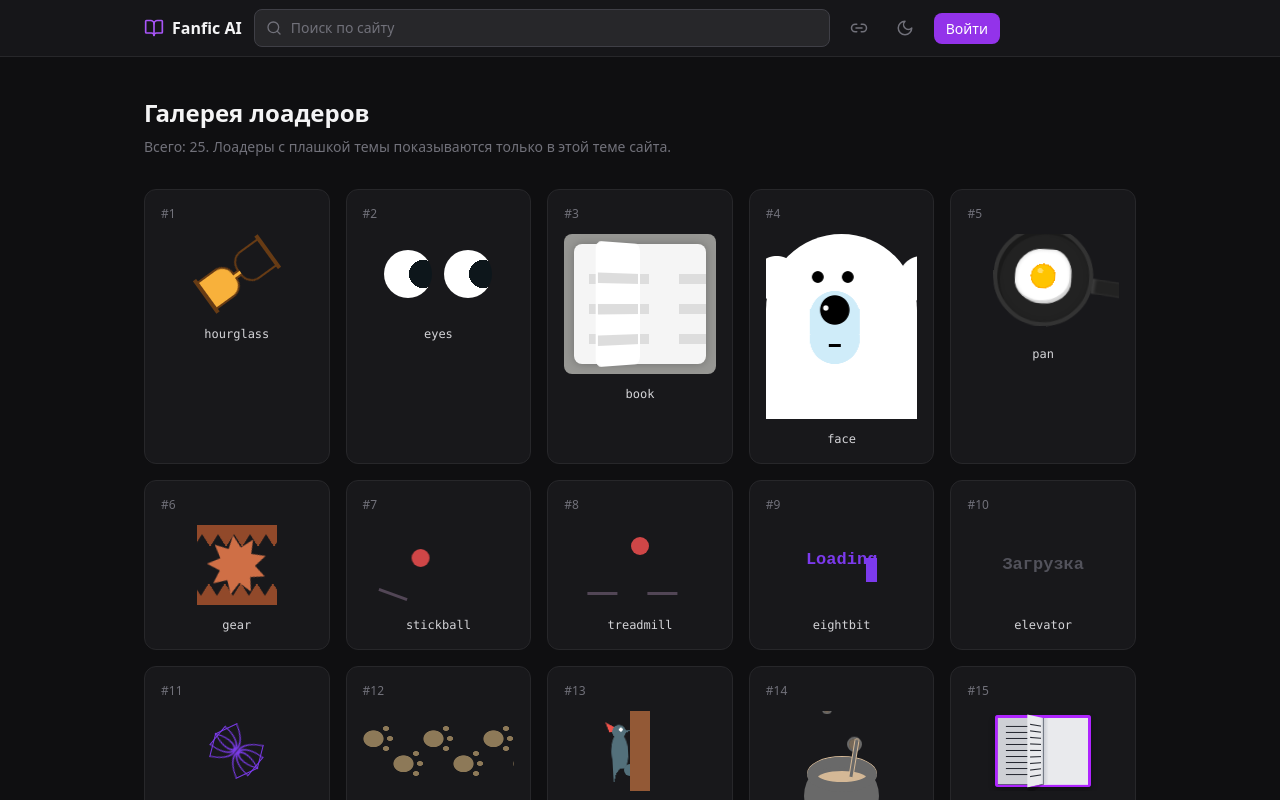
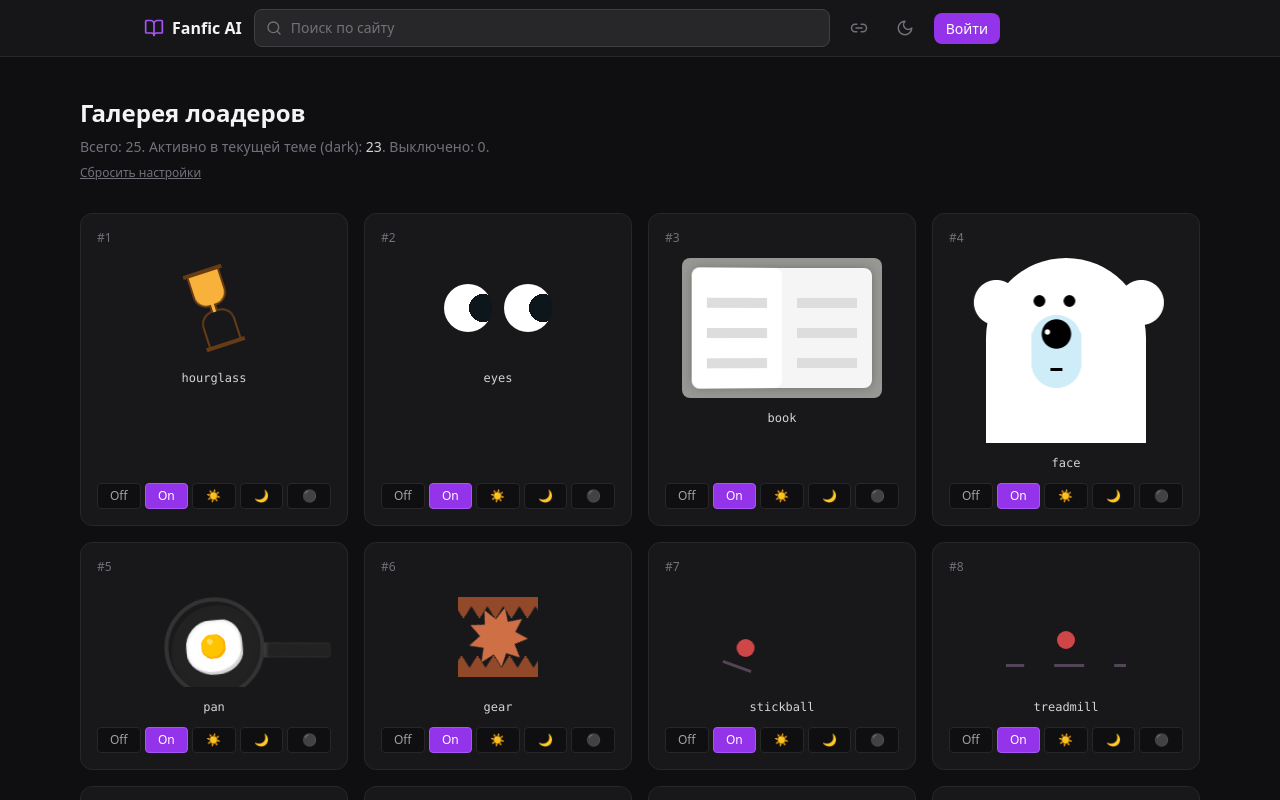
Before and after one commit to XelioX20/fanfic-ai-platform, a Next.js app: page /loaders in a window 1280 px wide. Shown: the top 800 px of the page. Built offline with nearby package versions, Linux system fonts and the light colour scheme.

Commit message:
feat: per-loader admin toggle on /loaders — off/all/light/dark/amoled, persisted, honored by random picker

```diff
--- a/src/app/loaders/page.tsx
+++ b/src/app/loaders/page.tsx
@@ -1,80 +1,119 @@
 'use client'
-import { pickLoadersForTheme } from '@/components/ui/Loader'
+import { useState } from 'react'
+import { REGISTRY, type LoaderEntry } from '@/components/ui/Loader'
 import styles from '@/components/ui/loaders.module.css'
-import { CauldronLoader } from '@/components/ui/loaders/CauldronLoader'
-import { Book3dLoader } from '@/components/ui/loaders/Book3dLoader'
-import { CatLoader } from '@/components/ui/loaders/CatLoader'
-import { HandLoader } from '@/components/ui/loaders/HandLoader'
-import { HamsterLoader } from '@/components/ui/loaders/HamsterLoader'
-import { BeesLoader } from '@/components/ui/loaders/BeesLoader'
-import { ButterflyLoader } from '@/components/ui/loaders/ButterflyLoader'
-import { SharinganLoader } from '@/components/ui/loaders/SharinganLoader'
-import { SketchLoader } from '@/components/ui/loaders/SketchLoader'
-import { DogLoader } from '@/components/ui/loaders/DogLoader'
-import { CampsiteLoader } from '@/components/ui/loaders/CampsiteLoader'
-import { EvaLoader } from '@/components/ui/loaders/EvaLoader'
+import { useLoaderPrefs, type LoaderMode } from '@/store/loaderPrefs'
+import { useUIStore } from '@/store'
+import { cn } from '@/lib/utils'
 
-// Show ALL loaders in gallery regardless of theme so user can preview them all.
-const SIMPLE: string[] = [
-  'hourglass', 'eyes', 'book', 'face', 'pan',
-  'gear', 'stickball', 'treadmill', 'eightbit', 'elevator',
-  'rings', 'pawprints', 'duck',
+const MODE_OPTIONS: { value: LoaderMode; label: string; hint: string }[] = [
+  { value: 'off',    label: 'Off',    hint: 'Никогда' },
+  { value: 'all',    label: 'On',     hint: 'Все темы' },
+  { value: 'light',  label: '☀',      hint: 'Только светлая' },
+  { value: 'dark',   label: '🌙',      hint: 'Только тёмная' },
+  { value: 'amoled', label: '⚫',      hint: 'Только AMOLED' },
 ]
 
-type ComplexEntry = { name: string; Component: React.ComponentType; themes?: string[] }
-const COMPLEX: ComplexEntry[] = [
-  { name: 'cauldron',  Component: CauldronLoader },
-  { name: 'book3d',    Component: Book3dLoader },
-  { name: 'hand',      Component: HandLoader },
-  { name: 'hamster',   Component: HamsterLoader },
-  { name: 'bees',      Component: BeesLoader },
-  { name: 'butterfly', Component: ButterflyLoader },
-  { name: 'cat',       Component: CatLoader, themes: ['light'] },
-  { name: 'sharingan', Component: SharinganLoader },
-  { name: 'sketch',    Component: SketchLoader, themes: ['light'] },
-  { name: 'dog',       Component: DogLoader },
-  { name: 'campsite',  Component: CampsiteLoader, themes: ['dark', 'amoled'] },
-  { name: 'eva',       Component: EvaLoader, themes: ['dark', 'amoled'] },
-]
+function renderLoader(entry: LoaderEntry) {
+  if (entry.kind === 'complex') {
+    const Component = entry.Component
+    return <Component />
+  }
+  return <div className={(styles as Record<string, string>)[entry.name]} role="presentation" />
+}
 
 export default function LoadersPage() {
-  const total = SIMPLE.length + COMPLEX.length
+  const { modes, setMode, reset } = useLoaderPrefs()
+  const siteTheme = useUIStore(s => s.theme)
+
+  const total = REGISTRY.length
+  const enabledForCurrentTheme = REGISTRY.filter(e => {
+    if (e.themes && !e.themes.includes(siteTheme as 'light' | 'dark' | 'amoled')) return false
+    const m = modes[e.name] ?? 'all'
+    if (m === 'off') return false
+    if (m === 'all') return true
+    return m === siteTheme
+  }).length
+  const offCount = Object.values(modes).filter(m => m === 'off').length
+
   return (
-    <main className="max-w-5xl mx-auto px-4 py-10">
+    <main className="max-w-6xl mx-auto px-4 py-10">
       <h1 className="text-2xl font-bold text-zinc-100 mb-2">Галерея лоадеров</h1>
-      <p className="text-zinc-500 text-sm mb-8">
-        Всего: {total}. Лоадеры с плашкой темы показываются только в этой теме сайта.
+      <p className="text-zinc-500 text-sm mb-2">
+        Всего: {total}. Активно в текущей теме ({String(siteTheme)}): <span className="text-zinc-300">{enabledForCurrentTheme}</span>. Выключено: {offCount}.
       </p>
-
-      <div className="grid grid-cols-2 sm:grid-cols-3 md:grid-cols-4 lg:grid-cols-5 gap-4">
-        {SIMPLE.map((name, i) => (
-          <div key={name} className="bg-zinc-900 border border-zinc-800 rounded-xl p-4 flex flex-col items-center gap-3 hover:border-zinc-600 transition-colors">
-            <div className="text-xs text-zinc-500 self-start">#{i + 1}</div>
-            <div className="flex items-center justify-center min-h-[80px] w-full overflow-hidden">
-              <div className={(styles as Record<string, string>)[name]} role="presentation" />
-            </div>
-            <p className="text-zinc-300 text-xs font-mono">{name}</p>
-          </div>
-        ))}
-        {COMPLEX.map(({ name, Component, themes }, i) => (
-          <div key={name} className="bg-zinc-900 border border-zinc-800 rounded-xl p-4 flex flex-col items-center gap-3 hover:border-zinc-600 transition-colors">
-            <div className="flex items-center justify-between w-full">
-              <div className="text-xs text-zinc-500">#{SIMPLE.length + i + 1}</div>
-              {themes && themes.length < 3 && (
-                <span className="text-[10px] uppercase text-amber-400 bg-amber-900/40 border border-amber-700/40 px-1.5 py-0.5 rounded">
-                  {themes.join('/')}-only
-                </span>
-              )}
-            </div>
-            <div className="flex items-center justify-center min-h-[80px] w-full overflow-hidden">
-              <Component />
-            </div>
-            <p className="text-zinc-300 text-xs font-mono">{name}</p>
-          </div>
-        ))}
+      <div className="flex gap-2 mb-8">
+        <button
+          type="button"
+          onClick={() => reset()}
+          className="text-xs text-zinc-500 hover:text-zinc-300 underline"
+        >
+          Сбросить настройки
+        </button>
       </div>
 
-      <p className="text-zinc-600 text-xs mt-8 text-center">Сообщи номер или название чтобы удалить.</p>
+      <div className="grid grid-cols-1 sm:grid-cols-2 md:grid-cols-3 lg:grid-cols-4 gap-4">
+        {REGISTRY.map((entry, i) => {
+          const currentMode = modes[entry.name] ?? 'all'
+          const forcedThemes = entry.themes
+          return (
+            <div
+              key={entry.name}
+              className="bg-zinc-900 border border-zinc-800 rounded-xl p-4 flex flex-col items-stretch gap-3 hover:border-zinc-600 transition-colors"
+            >
+              <div className="flex items-center justify-between">
+                <div className="text-xs text-zinc-500">#{i + 1}</div>
+                {forcedThemes && forcedThemes.length < 3 && (
+                  <span className="text-[10px] uppercase text-amber-400 bg-amber-900/40 border border-amber-700/40 px-1.5 py-0.5 rounded" title={`Разрешено только: ${forcedThemes.join(', ')}`}>
+                    {forcedThemes.join('/')}
+                  </span>
+                )}
+              </div>
+
+              <div className="flex items-center justify-center min-h-[100px] w-full overflow-hidden">
+                {renderLoader(entry)}
+              </div>
+
+              <p className="text-zinc-300 text-xs font-mono text-center">{entry.name}</p>
+
+              {/* Segmented control */}
+              <div className="grid grid-cols-5 gap-1 mt-auto">
+                {MODE_OPTIONS.map(opt => {
+                  const isSelected = currentMode === opt.value
+                  // Grey out theme-specific modes that conflict with built-in restrictions
+                  const conflict =
+                    (opt.value === 'light' || opt.value === 'dark' || opt.value === 'amoled') &&
+                    forcedThemes &&
+                    !forcedThemes.includes(opt.value as 'light' | 'dark' | 'amoled')
+                  return (
+                    <button
+                      key={opt.value}
+                      type="button"
+                      title={opt.hint}
+                      disabled={!!conflict}
+                      onClick={() => setMode(entry.name, opt.value)}
+                      className={cn(
+                        'px-1 py-1 text-xs rounded border text-center transition-colors',
+                        isSelected
+                          ? 'bg-purple-600 border-purple-500 text-white'
+                          : conflict
+                            ? 'bg-zinc-950 border-zinc-800 text-zinc-700 cursor-not-allowed'
+                            : 'bg-zinc-950 border-zinc-800 text-zinc-400 hover:border-zinc-600 hover:text-zinc-200'
+                      )}
+                    >
+                      {opt.label}
+                    </button>
+                  )
+                })}
+              </div>
+            </div>
+          )
+        })}
+      </div>
+
+      <p className="text-zinc-600 text-xs mt-8 text-center">
+        Настройки сохраняются в браузере (localStorage). Влияют на то какой лоадер выбирается случайно в реальных загрузках страниц.
+      </p>
     </main>
   )
 }
--- a/src/components/ui/Loader.tsx
+++ b/src/components/ui/Loader.tsx
@@ -2,6 +2,7 @@
 import { useMemo } from 'react'
 import styles from './loaders.module.css'
 import { useUIStore } from '@/store'
+import { useLoaderPrefs, isLoaderEnabled } from '@/store/loaderPrefs'
 import { CauldronLoader } from './loaders/CauldronLoader'
 import { Book3dLoader } from './loaders/Book3dLoader'
 import { CatLoader } from './loaders/CatLoader'
@@ -20,11 +21,11 @@ const ALL_THEMES: Theme[] = ['light', 'dark', 'amoled']
 
 // Each loader entry: name, optional themes allow-list (default = all themes).
 // Set `themes` when the loader looks bad in some themes (e.g. cat is ink-on-white).
-type LoaderEntry =
+export type LoaderEntry =
   | { kind: 'simple'; name: string; themes?: Theme[] }
   | { kind: 'complex'; name: string; Component: React.ComponentType; themes?: Theme[] }
 
-const REGISTRY: LoaderEntry[] = [
+export const REGISTRY: LoaderEntry[] = [
   // Simple (CSS in loaders.module.css)
   { kind: 'simple', name: 'hourglass' },
   { kind: 'simple', name: 'eyes' },
@@ -79,16 +80,19 @@ interface LoaderProps {
  */
 export function Loader({ label, variant, className }: LoaderProps) {
   const theme = useUIStore(s => (ALL_THEMES.includes(s.theme as Theme) ? (s.theme as Theme) : 'dark'))
+  const modes = useLoaderPrefs(s => s.modes)
 
   const entry = useMemo<LoaderEntry>(() => {
     if (variant) {
       const found = REGISTRY.find(e => e.name === variant)
       if (found) return found
     }
-    const pool = pickLoadersForTheme(theme)
+    const pool = REGISTRY.filter(e => isLoaderEnabled(e.name, theme, e.themes, modes[e.name]))
+    // Fallback: if user disabled EVERYTHING, still pick something (hourglass) so page doesn't crash
+    if (pool.length === 0) return REGISTRY[0]
     return pool[Math.floor(Math.random() * pool.length)]
     // theme is intentionally part of deps — flipping theme should re-pick a suitable loader
-  }, [variant, theme])
+  }, [variant, theme, modes])
 
   return (
     <div className={`flex flex-col items-center justify-center gap-4 py-16 ${className ?? ''}`}>
--- /dev/null
+++ b/src/store/loaderPrefs.ts
@@ -0,0 +1,50 @@
+import { create } from 'zustand'
+import { persist } from 'zustand/middleware'
+
+/**
+ * Per-loader admin mode.
+ *   'off'    — disabled everywhere
+ *   'all'    — enabled for every site theme
+ *   'light'  — only when site theme is light
+ *   'dark'   — only when site theme is dark
+ *   'amoled' — only when site theme is amoled
+ * Anything not present in the map defaults to 'all'.
+ */
+export type LoaderMode = 'off' | 'all' | 'light' | 'dark' | 'amoled'
+
+interface LoaderPrefsState {
+  modes: Record<string, LoaderMode>
+  setMode: (name: string, mode: LoaderMode) => void
+  reset: () => void
+}
+
+export const useLoaderPrefs = create<LoaderPrefsState>()(
+  persist(
+    (set) => ({
+      modes: {},
+      setMode: (name, mode) => set(s => ({ modes: { ...s.modes, [name]: mode } })),
+      reset: () => set({ modes: {} }),
+    }),
+    { name: 'loader-prefs' }
+  )
+)
+
+/**
+ * Decide if a loader is enabled for a given site theme, honoring both
+ * the loader's built-in `themes` allow-list AND the user's admin mode.
+ * If the mode is unset, default to 'all' (built-in allow-list still applies).
+ */
+export function isLoaderEnabled(
+  name: string,
+  siteTheme: 'light' | 'dark' | 'amoled',
+  builtInThemes: ('light' | 'dark' | 'amoled')[] | undefined,
+  mode: LoaderMode | undefined,
+): boolean {
+  // Built-in restriction wins
+  if (builtInThemes && !builtInThemes.includes(siteTheme)) return false
+  const m = mode ?? 'all'
+  if (m === 'off') return false
+  if (m === 'all') return true
+  // Theme-specific mode
+  return m === siteTheme
+}
```
